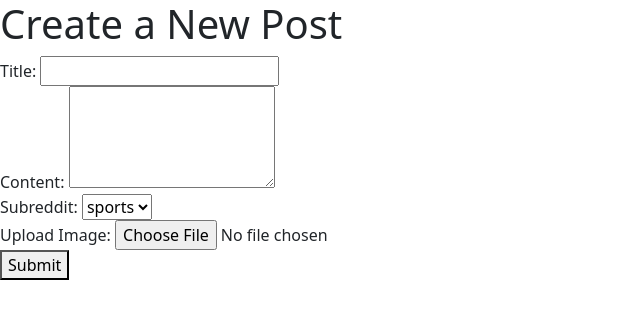
After one commit to AntGra25/ProjectUnit4, a Flask app: page /create_post in a window 1280 px wide. The commit adds this page. Shown: the top 319 px of the page, without its empty margins (0-640 px from the left). Run offline with Flask 3, Linux system fonts and the light colour scheme; data comes from the database, SQL or seed files in the repository; both versions use the stored data as it was after the commit.

Commit message:
added home page and initial post viewinf and post creating systems

```diff
--- a/app.py
+++ b/app.py
@@ -1,10 +1,20 @@
-from flask import Flask
+import os
+
 from flask import Flask, render_template, request, redirect, url_for, make_response, flash
+from werkzeug.utils import secure_filename
 from tools import DatabaseWorker, check_hash, make_hash
 from datetime import datetime
 
 app = Flask(__name__)
 app.secret_key = 'supersecretkey'
+app.config['UPLOAD_FOLDER'] = 'static'
+ALLOWED_EXTENSIONS = {'png', 'jpg', 'jpeg', 'gif'}
+
+
+def allowed_file(filename):
+    return '.' in filename and \
+           filename.rsplit('.', 1)[1].lower() in ALLOWED_EXTENSIONS
+
 
 @app.route('/register', methods=['GET', 'POST'])
 def register():
@@ -41,7 +51,7 @@ def login():
         user = db.search(f"SELECT * FROM users WHERE username='{uname}'")
         db.close()
 
-        if user and check_hash(password, user[2]):
+        if user and check_hash(password, user[3]):
             user_id = user[0]
             response = make_response(redirect(url_for('home')))
             response.set_cookie('user_id', str(user[0]))
@@ -61,6 +71,57 @@ def home():
     return render_template('home.html', posts=posts)
 
 
+@app.route('/logout')
+def logout():
+    response = make_response(redirect(url_for('login')))
+    response.set_cookie('user_id', "", expires=0)
+    return response
+
+@app.route('/post/<int:post_id>', methods=['GET', 'POST'])
+def view_post(post_id):
+    db = DatabaseWorker('Reddit.db')
+    post = db.search(query=f'SELECT posts.id, posts.title, posts.content, posts.image_url, users.username, posts.post_time FROM posts JOIN users ON posts.user_id = users.id WHERE posts.id={post_id}', multiple=False)
+    comments = db.search(query=f'SELECT comments.id, comments.content, users.username, comments.created_at FROM comments JOIN users ON comments.user_id = users.id WHERE comments.post_id={post_id}', multiple=True)
+
+    if request.method == 'POST':
+        content = request.form.get('comment')
+        user_id = request.cookies.get('user_id')
+        db.run_query(query=f"INSERT INTO comments (post_id, user_id, content) VALUES ({post_id}, {user_id}, '{content}')")
+        db.close()
+        return redirect(url_for('view_post', post_id=post_id))
+
+    db.close()
+    return render_template('view_post.html', post=post, comments=comments)
+
+
+
+@app.route('/create_post', methods=['GET', 'POST'])
+def create_post():
+    if request.method == 'POST':
+        title = request.form.get('title')
+        content = request.form.get('content')
+        subreddit = request.form.get('subreddit')
+        user_id = request.cookies.get('user_id')
+        file = request.files['image']
+
+        if file and allowed_file(file.filename):
+            filename = secure_filename(file.filename)
+            file_path = os.path.join(app.config['UPLOAD_FOLDER'], filename)
+            file.save(file_path)
+            image_url = url_for('static', filename='uploads/' + filename)
+        else:
+            image_url = None
+
+        db = DatabaseWorker('Reddit.db')
+        db.run_query(
+            query=f"INSERT INTO posts (title, content, user_id, upvotes, downvotes, subreddit, image_url) VALUES ('{title}', '{content}', {user_id}, 0, 0, '{subreddit}', '{image_url}')")
+        db.close()
+        return redirect(url_for('home'))
+
+    db = DatabaseWorker('Reddit.db')
+    subreddits = db.search(query='SELECT name FROM subreddits', multiple=True)
+    db.close()
+    return render_template('create_post.html', subreddits=subreddits)
 # @app.route('/feed/top')
 #
 #
--- /dev/null
+++ b/templates/create_post.html
@@ -0,0 +1,34 @@
+<!DOCTYPE html>
+<html lang="en">
+<head>
+    <meta charset="UTF-8">
+    <title>Create Post</title>
+    <link href="https://cdn.jsdelivr.net/npm/bootstrap@5.3.3/dist/css/bootstrap.min.css" rel="stylesheet">
+</head>
+<body>
+<h1>Create a New Post</h1>
+<form method="post" enctype="multipart/form-data">
+    <div>
+        <label for="title">Title:</label>
+        <input type="text" name="title" id="title" required>
+    </div>
+    <div>
+        <label for="content">Content:</label>
+        <textarea name="content" id="content" rows="4" required></textarea>
+    </div>
+    <div>
+        <label for="subreddit">Subreddit:</label>
+        <select name="subreddit" id="subreddit" required>
+            {% for subreddit in subreddits %}
+            <option value="{{ subreddit[0] }}">{{ subreddit[0] }}</option>
+            {% endfor %}
+        </select>
+    </div>
+    <div>
+        <label for="image">Upload Image:</label>
+        <input type="file" name="image" id="image">
+    </div>
+    <button type="submit">Submit</button>
+</form>
+</body>
+</html>
```
Also changed, not shown: templates/home.html (+14 -2 lines), templates/view_post.html (added, +39 -0 lines), Reddit.db, static/IMG_20240526_121021.jpg (added), static/Screenshot_2024-04-08-19-35-40-50_f9ee0578fe1cc94de7482bd41accb329.jpg (added), 1 other file.
